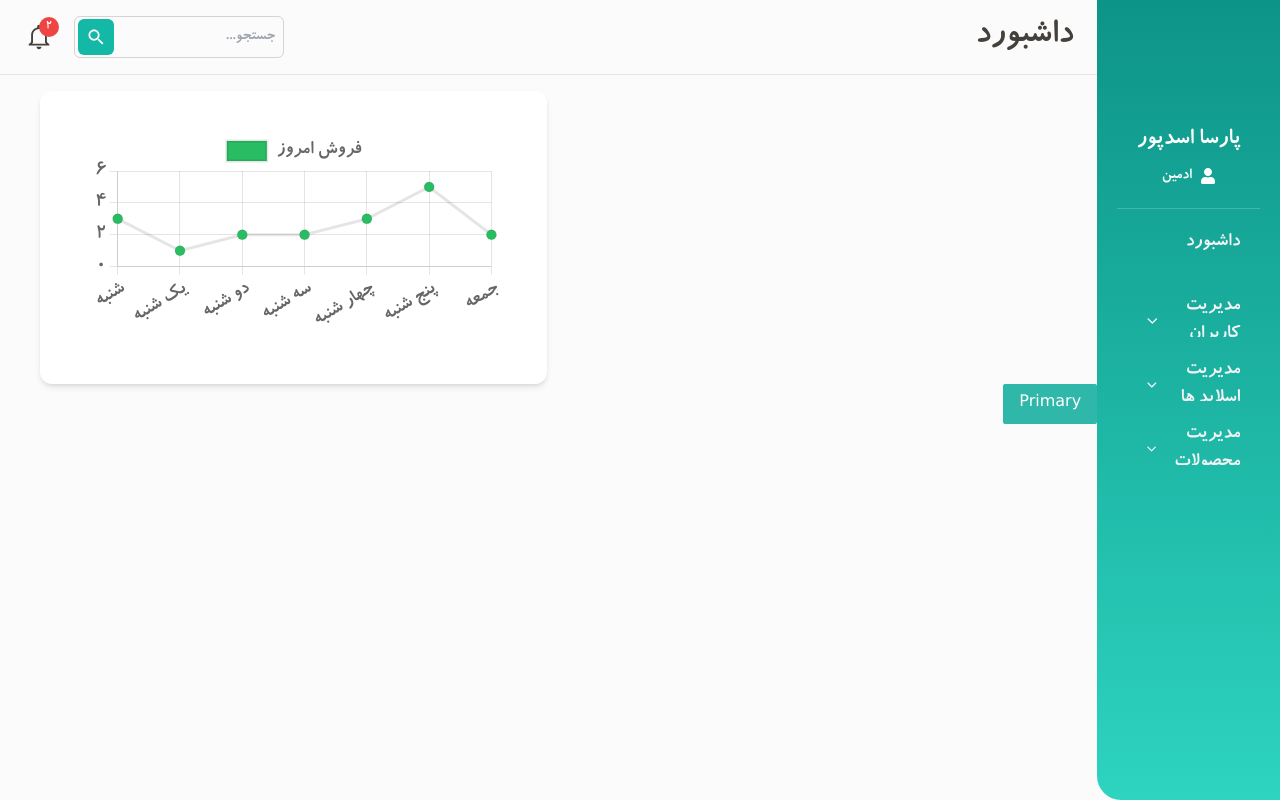
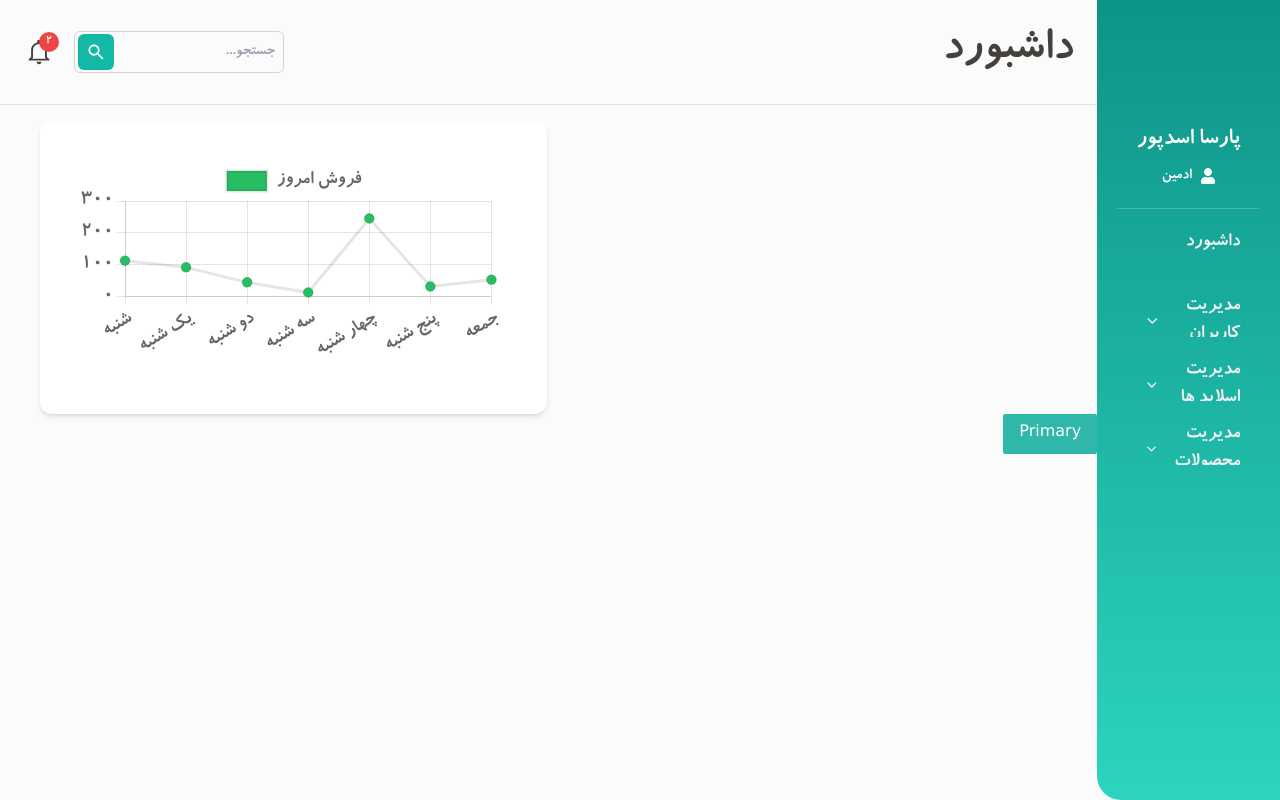
Before and after one commit to ParsaAsdpr/next.js-admin-panel, a Next.js app: page / in a window 1280 px wide. Built offline with nearby package versions, Linux system fonts and the light colour scheme.

Commit message:
better line charts

```diff
--- a/src/components/Charts/LineCharts.jsx
+++ b/src/components/Charts/LineCharts.jsx
@@ -15,7 +15,7 @@ const LineCharts = () => {
     datasets: [
       {
         label: "فروش امروز",
-        data: chartData.map((data) => data.test),
+        data: chartData.map((data) => data.soldProducts),
         backgroundColor: ["#28bd63"],
         pointRadius: 5,
       }
--- a/src/containers/Header.jsx
+++ b/src/containers/Header.jsx
@@ -8,10 +8,10 @@ const Header = ({
   title,
 }) => {
     return (
-        <div className='px-6 py-4 flex flex-row justify-between items-center border-b border-stone-200 w-full mb-4'>
+        <div className='px-6 py-7 flex flex-row justify-between items-center border-b border-stone-200 w-full mb-4'>
 
           <div className='flex flex-row'>
-            <h1 className='text-4xl text-stone-700 font-bold'>{title}</h1>
+            <h1 className='text-5xl text-stone-700 font-bold'>{title}</h1>
           </div>
           <div className='flex flex-row items-center gap-5'>
             <SearchBox />
```
